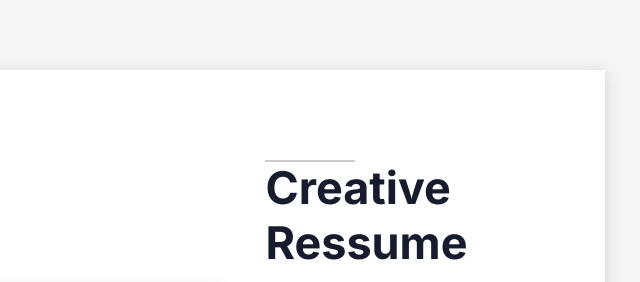
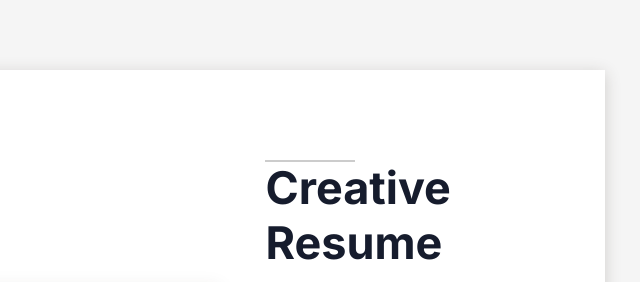
Before and after one commit to CoderAbhi22454545454/Works-Port, a plain HTML site: page index.html in a window 1280 px wide. Shown: the part 820-1102 px from the top of the page, 535-1175 px from the left. Drawn offline with Linux system fonts and the light colour scheme.

Commit message:
Update index.html

```diff
--- a/index.html
+++ b/index.html
@@ -36,6 +36,7 @@
                 <div class="left">
                     <h5>HTML5, CSS3, Tailwind CSS, Bootstrap, JavaScript</h5>
                     <h1 style="text-transform: capitalize;">I create awesome websites for clients </h1>
+
                     <button class="btn btn-primary">Explore works <i class="fa fa-arrow-right"></i></button>
                 </div>
                 <div class="right">
@@ -48,7 +49,7 @@
         <div class="work">
             <h2>Check out my recent work</h2>
             <section id="card">
-                <h1>Creative Ressume </h1>
+                <h1>Creative Resume </h1>
                 <div class="content">
                     <p> Using - &nbsp; HTML5 , CSS3 , JavaScript <br> Design Files - &nbsp; <span>PSD</span> <br> <br>
                         creative portfolio is an organised collection of creative work showcasing your creativity, your
```
